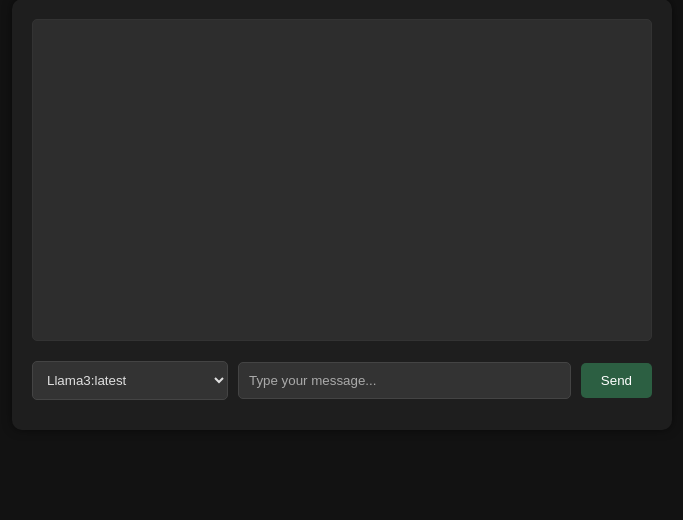
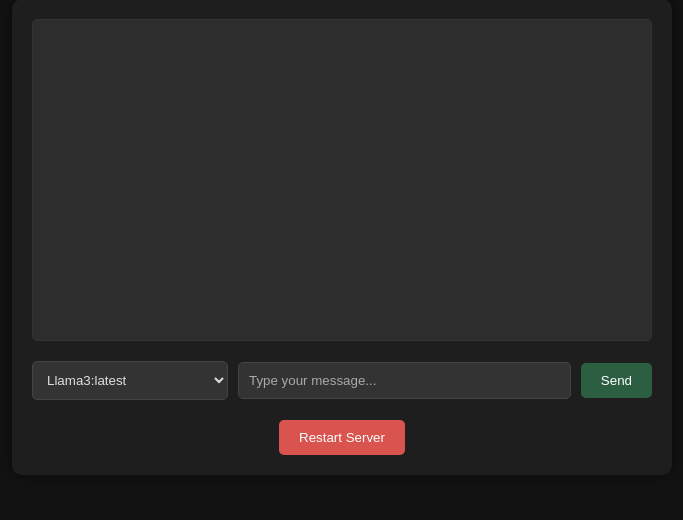
Before and after one commit to noatuh/ollamawebui, a Flask app: page / in a window 1280 px wide. Shown: the part 101-621 px from the top of the page, without its empty margins (298-981 px from the left). Run offline with Flask 3, Linux system fonts and the light colour scheme.

Commit message:
added restart function

```diff
--- a/server.py
+++ b/server.py
@@ -1,6 +1,9 @@
 from flask import Flask, render_template, request, jsonify
 import requests
 import pyttsx3
+import os
+import sys
+import keyboard
 
 app = Flask(__name__)
 
@@ -69,5 +72,15 @@ def chat():
 
     return jsonify({"response": bot_reply})
 
+@app.route('/restart', methods=['POST'])
+def restart():
+    restart_script()
+    return jsonify({"status": "restarting"}), 200
+
+def restart_script():
+    os.execv(sys.executable, [sys.executable] + sys.argv)
+
+keyboard.add_hotkey('r', restart_script)
+
 if __name__ == '__main__':
     app.run(host='0.0.0.0', port=5000, debug=True)
--- a/templates/index.html
+++ b/templates/index.html
@@ -70,6 +70,19 @@
     #send-btn:hover {
       background: #36734e;
     }
+    #restart-btn {
+      padding: 10px 20px;
+      cursor: pointer;
+      background: #d9534f;
+      color: white;
+      border: none;
+      border-radius: 5px;
+      transition: background 0.3s;
+      margin-top: 10px;
+    }
+    #restart-btn:hover {
+      background: #c9302c;
+    }
     p {
       margin: 8px 0;
     }
@@ -114,6 +127,7 @@
       <input type="text" id="user-input" placeholder="Type your message..." />
       <button id="send-btn">Send</button>
     </div>
+    <button id="restart-btn">Restart Server</button>
   </div>
 
   <script>
@@ -121,6 +135,7 @@
     document.getElementById('user-input').addEventListener('keypress', function (event) {
       if (event.key === 'Enter') sendMessage();
     });
+    document.getElementById('restart-btn').addEventListener('click', restartServer);
 
     function sendMessage() {
       const inputField = document.getElementById('user-input');
@@ -165,6 +180,21 @@
           console.error('Error:', error);
         });
     }
+
+    function restartServer() {
+      fetch('/restart', {
+        method: 'POST'
+      })
+        .then((response) => response.json())
+        .then((data) => {
+          if (data.status === 'restarting') {
+            alert('Server is restarting...');
+          }
+        })
+        .catch((error) => {
+          console.error('Error:', error);
+        });
+    }
   </script>
 </body>
 </html>
```
